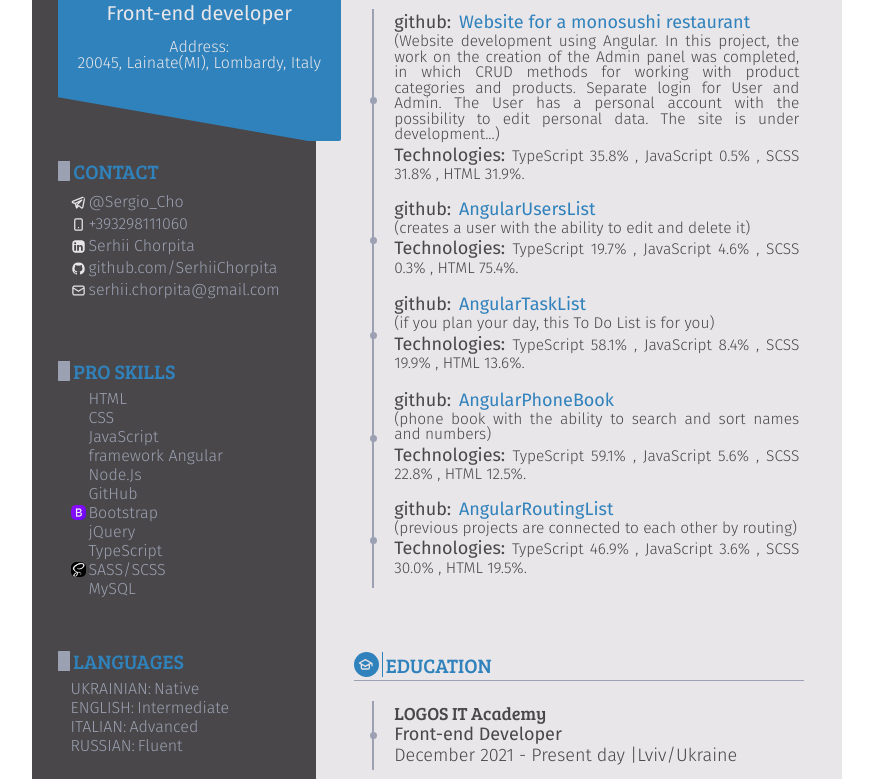
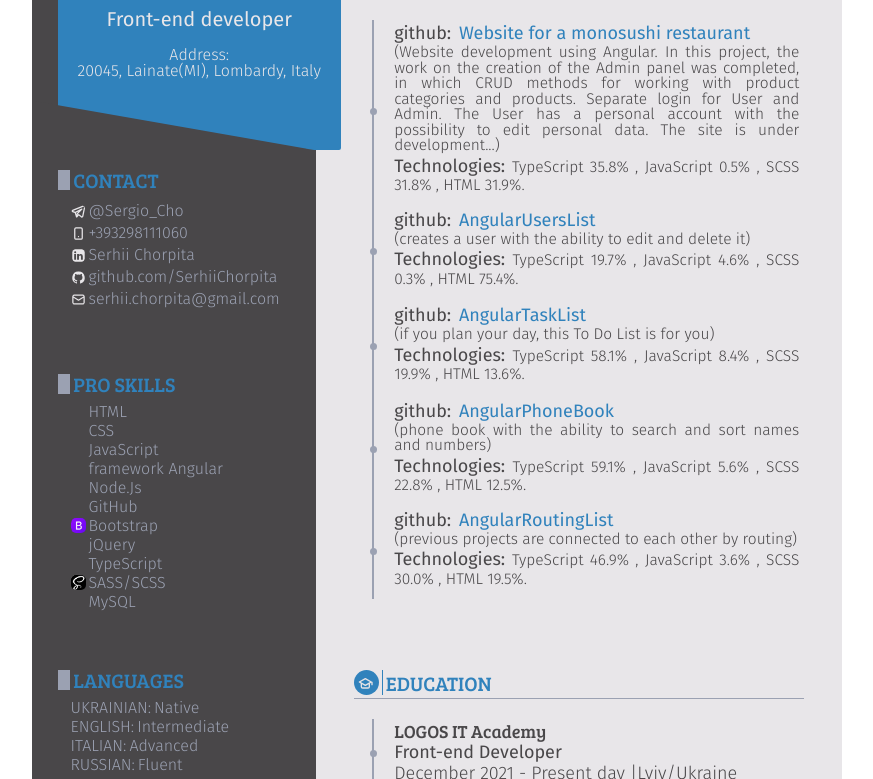
Before and after one commit to SerhiiChorpita/SerhiiChorpita.github.io, a plain HTML site: page index.html in a window 1280 px wide. Shown: the part 330-1109 px from the top of the page, without its empty margins (203-1076 px from the left). Drawn offline with Linux system fonts and the light colour scheme.

Commit message:
fixing profile

```diff
--- a/style.scss
+++ b/style.scss
@@ -9,7 +9,7 @@
   justify-content: center;
   align-items: center;
   width: 810px;
-  height: 1122px;
+  height: 1144px;
   margin: 0 auto;
   &__left {
     display: flex;
```
Also changed, not shown: style.css.
